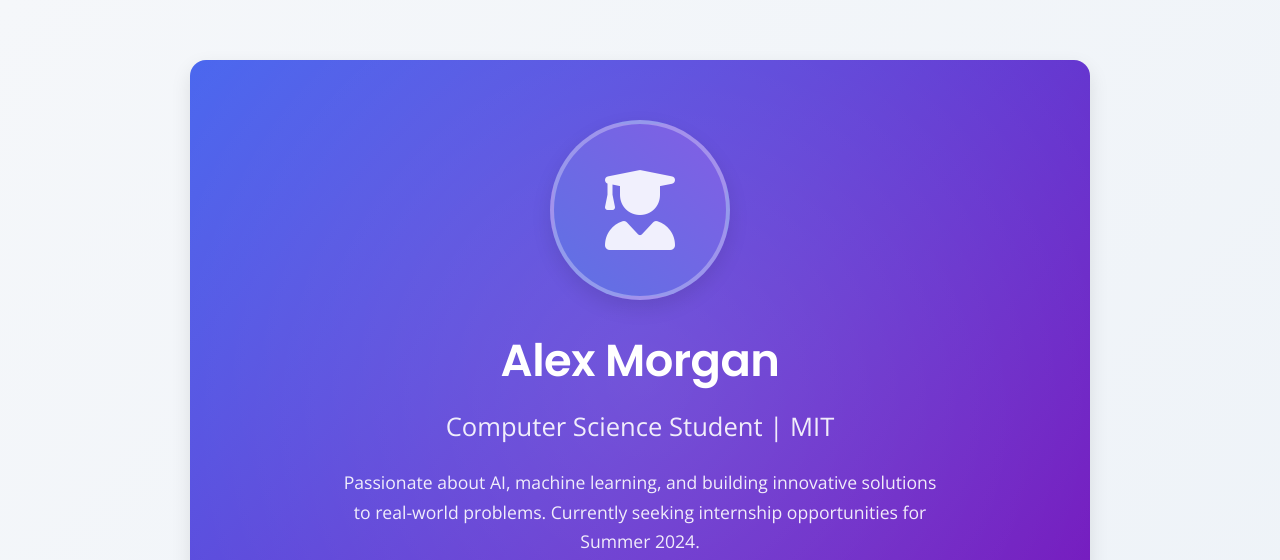
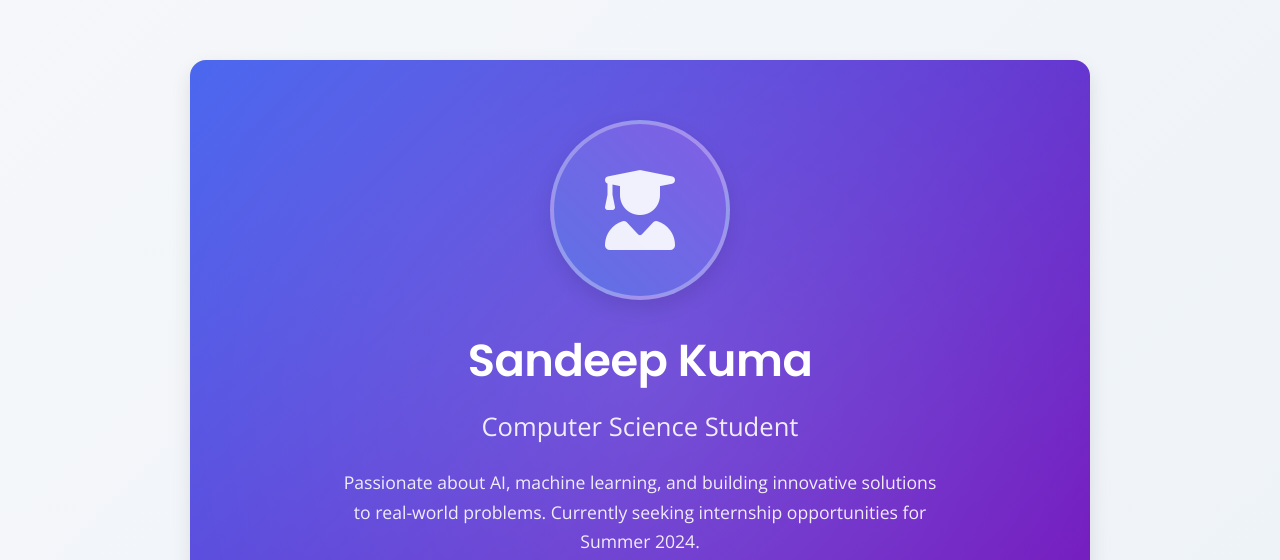
Before and after one commit to sandocs/sandocs.github.io, a plain HTML site: page index.html in a window 1280 px wide. Shown: the top 560 px of the page. Drawn offline with nearby package versions, Linux system fonts and the light colour scheme.

Commit message:
Update index.html

```diff
--- a/index.html
+++ b/index.html
@@ -531,8 +531,8 @@
                     <i class="fas fa-user-graduate"></i>
                 </div>
                 <div class="profile-info">
-                    <h1>Alex Morgan</h1>
-                    <h2>Computer Science Student | MIT</h2>
+                    <h1>Sandeep Kuma</h1>
+                    <h2>Computer Science Student</h2>
                     <p>Passionate about AI, machine learning, and building innovative solutions to real-world problems. Currently seeking internship opportunities for Summer 2024.</p>
                     <div class="social-links">
                         <a href="https://linkedin.com" target="_blank" title="LinkedIn"><i class="fab fa-linkedin-in"></i></a>
```
